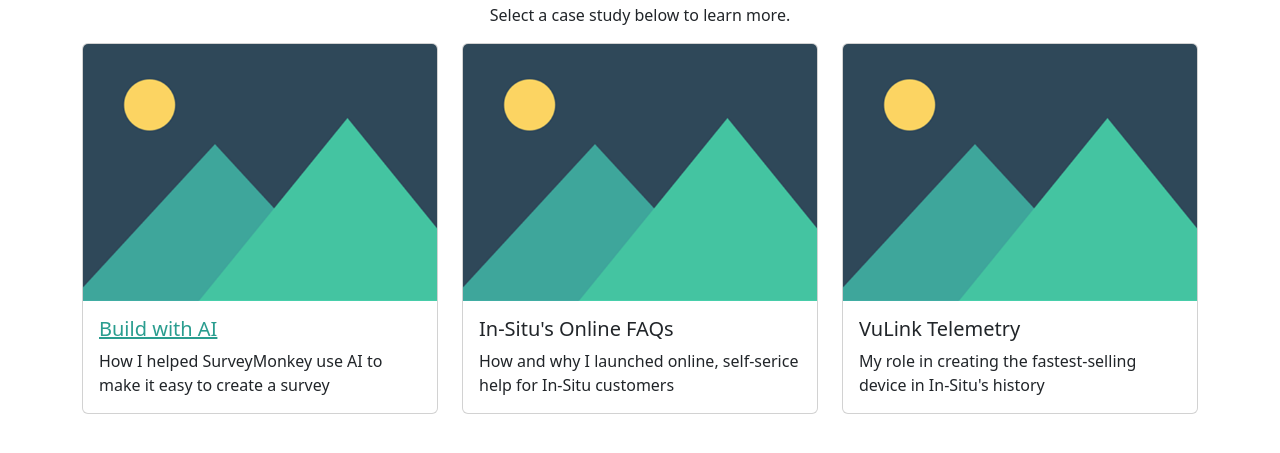
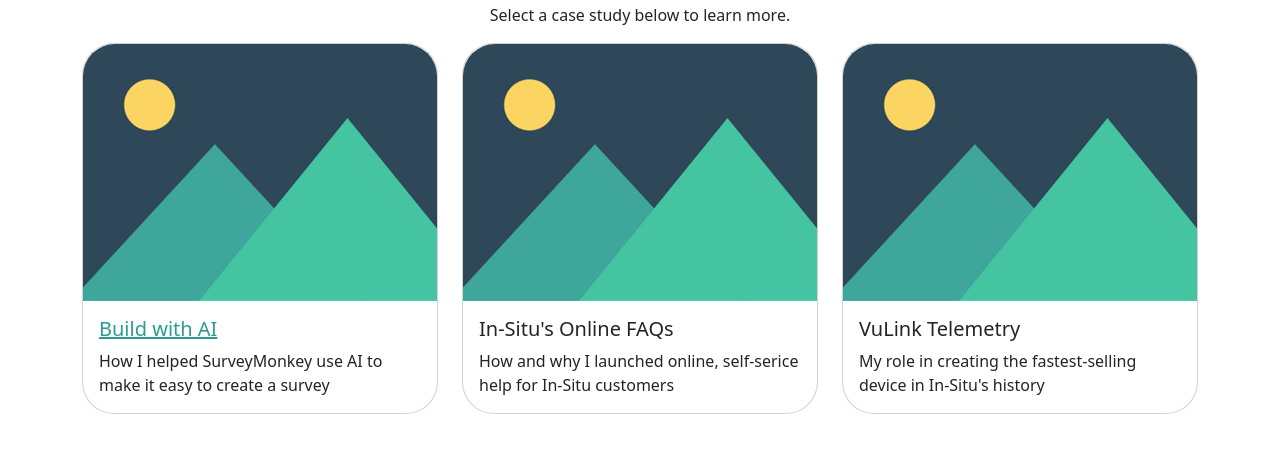
Before and after one commit to nlieurance/nicks-knowledge, a plain HTML site: page docs/case-studies.html in a window 1280 px wide. Shown: the part 133-586 px from the top of the page. Drawn offline with nearby package versions, Linux system fonts and the light colour scheme.

Commit message:
border radius

```diff
--- a/docs/case-studies.html
+++ b/docs/case-studies.html
@@ -43,8 +43,8 @@
 
         <div class="row row-gap-4 column-gap-0"">
                 <div class=" col-md-4">
-            <div class="card">
-                <img src="images/picture.png" class="card-img-top" alt="...">
+            <div class="card rounded-5">
+                <img src="images/picture.png" class="card-img-top rounded-5 rounded-bottom-0" alt="...">
                 <div class="card-body">
                     <a href="#"><h5 class="card-title">Build with AI</h5></a>
                     <p class="card-text">How I helped SurveyMonkey use AI to make it easy to create a survey
@@ -55,8 +55,8 @@
             <!--end of first column-->
         </div>
         <div class="col-md-4">
-            <div class="card">
-                <img src="images/picture.png" class="card-img-top" alt="...">
+            <div class="card rounded-5">
+                <img src="images/picture.png" class="card-img-top rounded-5 rounded-bottom-0" alt="...">
                 <div class="card-body">
                     <h5 class="card-title">In-Situ's Online FAQs</h5>
                     <p class="card-text">How and why I launched online, self-serice help for In-Situ customers
@@ -67,8 +67,8 @@
             <!--end of second column-->
         </div>
         <div class="col-md-4">
-            <div class="card">
-                <img src="images/picture.png" class="card-img-top" alt="...">
+            <div class="card rounded-5">
+                <img src="images/picture.png" class="card-img-top rounded-5 rounded-bottom-0" alt="...">
                 <div class="card-body">
                     <h5 class="card-title">VuLink Telemetry</h5>
                     <p class="card-text">My role in creating the fastest-selling device in In-Situ's history
```
Also changed, not shown: 1 other file.
